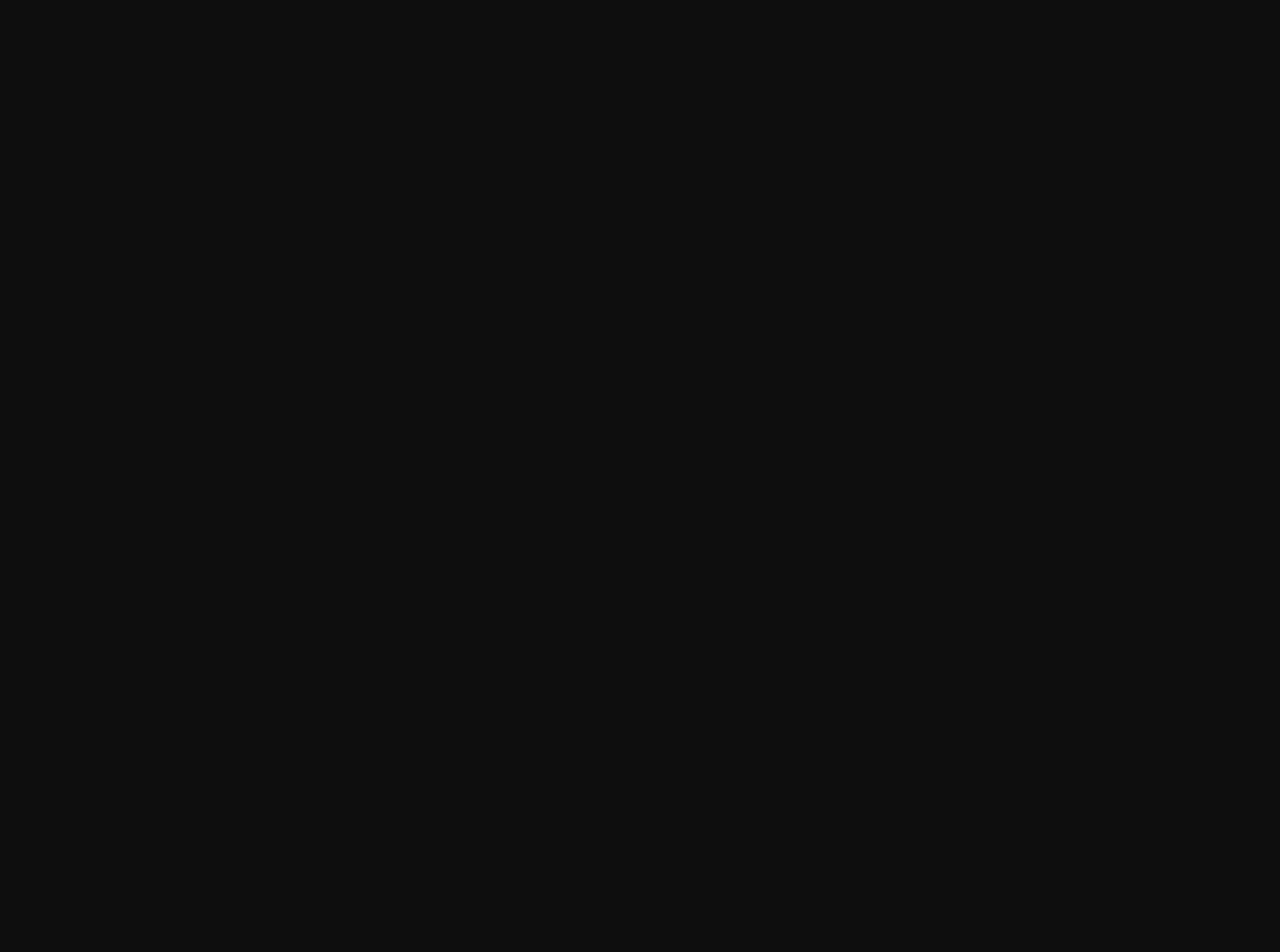
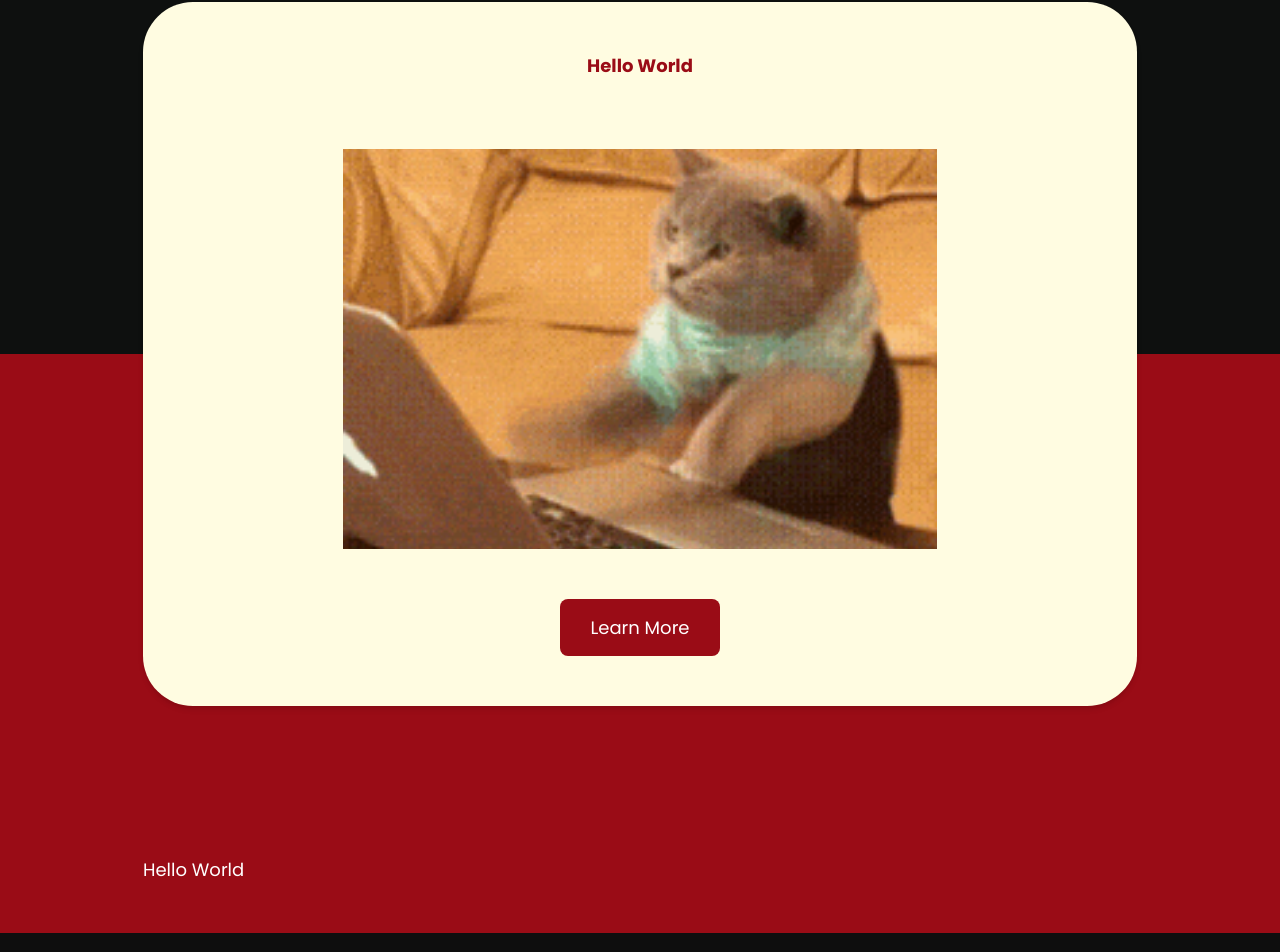
Before and after one commit to localnetwork/ias-group2, a Next.js app: page / in a window 1280 px wide. Shown: the part 1698-2650 px from the top of the page. Built offline with nearby package versions, Linux system fonts and the light colour scheme.

Commit message:
chore: updates

```diff
--- /dev/null
+++ b/components/blocks/home/HomeBoxCard.jsx
@@ -0,0 +1,96 @@
+"use client";
+
+import { useEffect, useRef } from "react";
+import { gsap } from "gsap";
+import Image from "next/image";
+import Link from "next/link";
+
+export default function HomeBoxCard() {
+  const textRef = useRef(null);
+
+  useEffect(() => {
+    let ScrollTrigger;
+
+    const initializeGSAP = async () => {
+      const test = await import("gsap/ScrollTrigger");
+      ScrollTrigger = test.ScrollTrigger;
+
+      gsap.registerPlugin(ScrollTrigger);
+
+      const textElement = textRef.current;
+      const textContent = textElement.innerText;
+
+      // Clear initial text
+      textElement.innerHTML = "";
+
+      // Split text into spans, keeping spaces intact
+      const chars = textContent.split("").map((char) => {
+        const span = document.createElement("span");
+        span.innerText = char === " " ? "\u00A0" : char; // Replace spaces with a non-breaking space
+        span.style.display = "inline-block";
+        span.style.opacity = "0"; // Start hidden
+        textElement.appendChild(span);
+        return span;
+      });
+
+      // GSAP ScrollTrigger animation
+      gsap
+        .timeline({
+          scrollTrigger: {
+            trigger: textElement,
+            start: "top 80%", // Trigger when the top of the element is at 80% of the viewport height
+            end: "top 50%", // End animation when the top of the element reaches 50% of the viewport
+            toggleActions: "play none none reverse", // Play forward on enter, reverse on leave
+          },
+        })
+        .fromTo(
+          chars,
+          { opacity: 0, y: 20 },
+          {
+            opacity: 1,
+            y: 0,
+            stagger: 0.05, // Stagger each character
+            duration: 0.5, // Animation duration
+          }
+        );
+    };
+
+    initializeGSAP();
+
+    return () => {
+      if (ScrollTrigger) ScrollTrigger.kill(); // Cleanup ScrollTrigger instances
+    };
+  }, []);
+
+  return (
+    <div className="py-[100px] px-[30px] bg-[#0E100F] relative">
+      <span className="bg-[#9A0C16] w-full h-[50%] absolute left-0 bottom-0" />
+      <div className="container relative z-[100]">
+        <div className="bg-[#FFFCE1] flex flex-col px-[200px] min-h-[700px] rounded-[50px] py-[50px] shadow-md text-black ">
+          <p className="text-[#9A0C16] text-center font-bold">Hello World</p>
+          <h2 ref={textRef} className="font-bold text-[50px] mt-5 text-center">
+            Bigger Caption Here Lorem Ipsum
+          </h2>
+
+          <div className="py-[50px]">
+            <Image
+              src="/images/cat-typing.gif"
+              width={500}
+              height={400}
+              className="h-[400px] w-full object-cover"
+            />
+          </div>
+
+          <div className="mt-auto text-center">
+            <Link
+              href="#"
+              className="bg-[#9A0C16] inline-block px-[30px] py-[15px] text-white rounded-lg"
+            >
+              Learn More
+            </Link>
+          </div>
+        </div>
+      </div>
+    </div>
+  );
+}
--- /dev/null
+++ b/components/blocks/home/HomeGridTextMedia.jsx
@@ -0,0 +1,7 @@
+export default function HomeGridTextMedia() {
+  return (
+    <div className="py-[50px] bg-[#9A0C16] px-[30px]">
+      <div className="container">Hello World</div>
+    </div>
+  );
+}
--- a/pages/index.js
+++ b/pages/index.js
@@ -1,4 +1,6 @@
 import HomeBanner from "@/components/blocks/home/HomeBanner";
+import HomeBoxCard from "@/components/blocks/home/HomeBoxCard";
+import HomeGridTextMedia from "@/components/blocks/home/HomeGridTextMedia";
 import HomeTopics from "@/components/blocks/home/HomeTopics";
 
 export default function Home() {
@@ -6,6 +8,8 @@ export default function Home() {
     <>
       <HomeBanner />
       <HomeTopics />
+      <HomeBoxCard />
+      <HomeGridTextMedia />
     </>
   );
 }
```
Also changed, not shown: public/images/cat-typing.gif (added).
